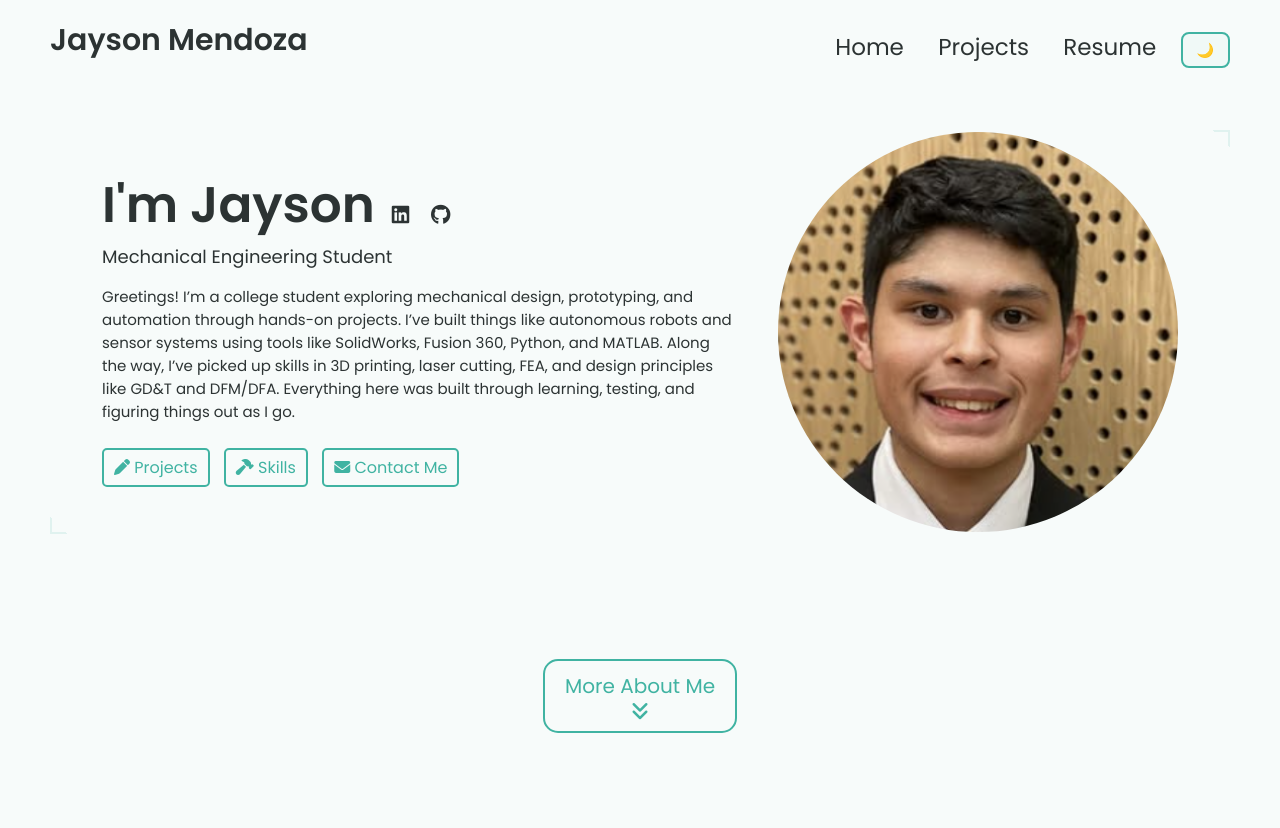
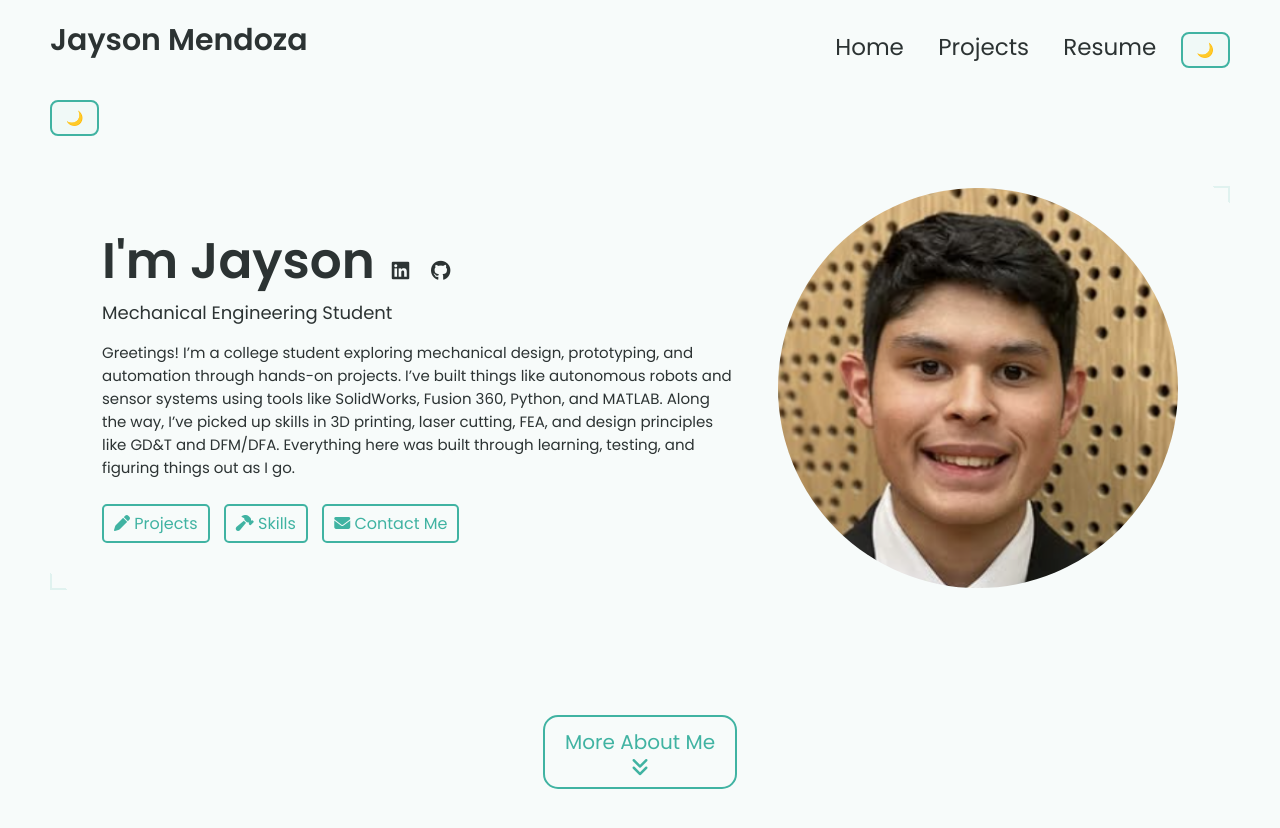
Before and after one commit to jaysonmendoza/jaysonmendoza.github.io, a Jekyll site: the page built from index.html, in a window 1280 px wide and 900 px high. Shown: the top 828 px of the window. Built offline with Jekyll 4.4.1, drawn with Linux system fonts in a browser that asks for light colours.

Commit message:
Update wrapper.html

```diff
--- a/_layouts/wrapper.html
+++ b/_layouts/wrapper.html
@@ -23,20 +23,25 @@
   <!-- NAVBAR -->
   {% include navbar.html %}
 
+  <!-- 🌙 Dark mode toggle only on homepage -->
+  {% if page.url == "/" %}
+    <button id="darkModeToggle" aria-label="Toggle Dark Mode">🌙</button>
+
+    <!-- 🌙 Dark mode support popup -->
+    <div id="themeTipToast" class="theme-toast" role="alert">
+      🌙 This site supports Dark Mode.
+    </div>
+  {% endif %}
+
   <!-- Main page content -->
   <div class="page">{{ content }}</div>
 
   <!-- FOOTER -->
   {% include footer.html %}
 
-  <!-- 🌙 Dark mode support popup -->
-  <div id="themeTipToast" class="theme-toast" role="alert">
-    🌙 This site supports Dark Mode.
-  </div>
-
-  <!-- 🌙 Theme + popup script -->
+  <!-- 🌙 Theme + popup script only on homepage -->
+  {% if page.url == "/" %}
     <script>
-    // Theme toggle logic
       const toggle = document.getElementById('darkModeToggle');
       const savedTheme = localStorage.getItem('theme');
       const prefersDark = window.matchMedia('(prefers-color-scheme: dark)').matches;
@@ -71,6 +75,7 @@
         }, 5000);
       }
     </script>
+  {% endif %}
 
 </body>
 </html>
```
Also changed, not shown: other parts of _layouts/wrapper.html (+0 -1 lines). Lines whose indentation alone changed are shown as unchanged.
